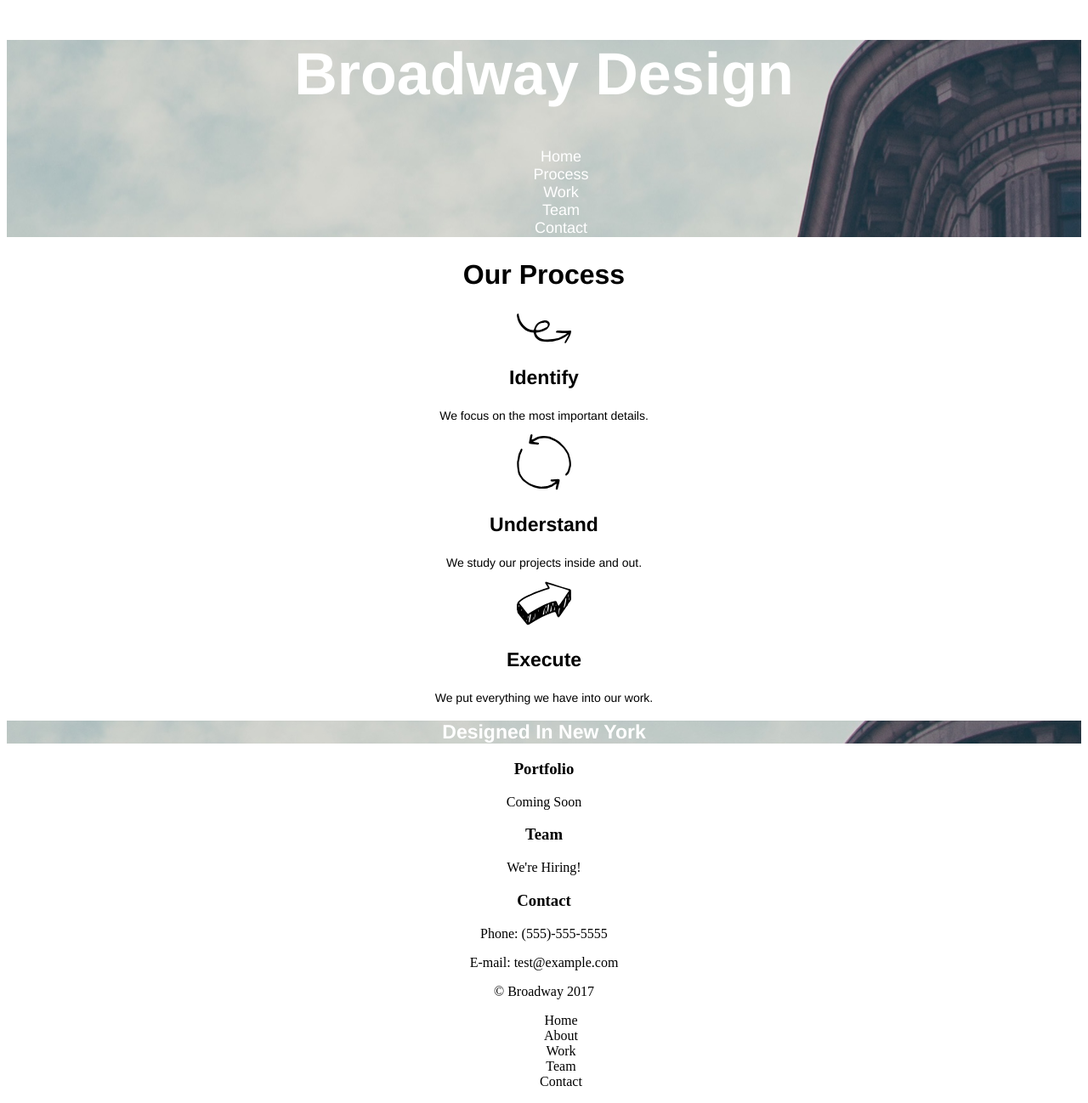
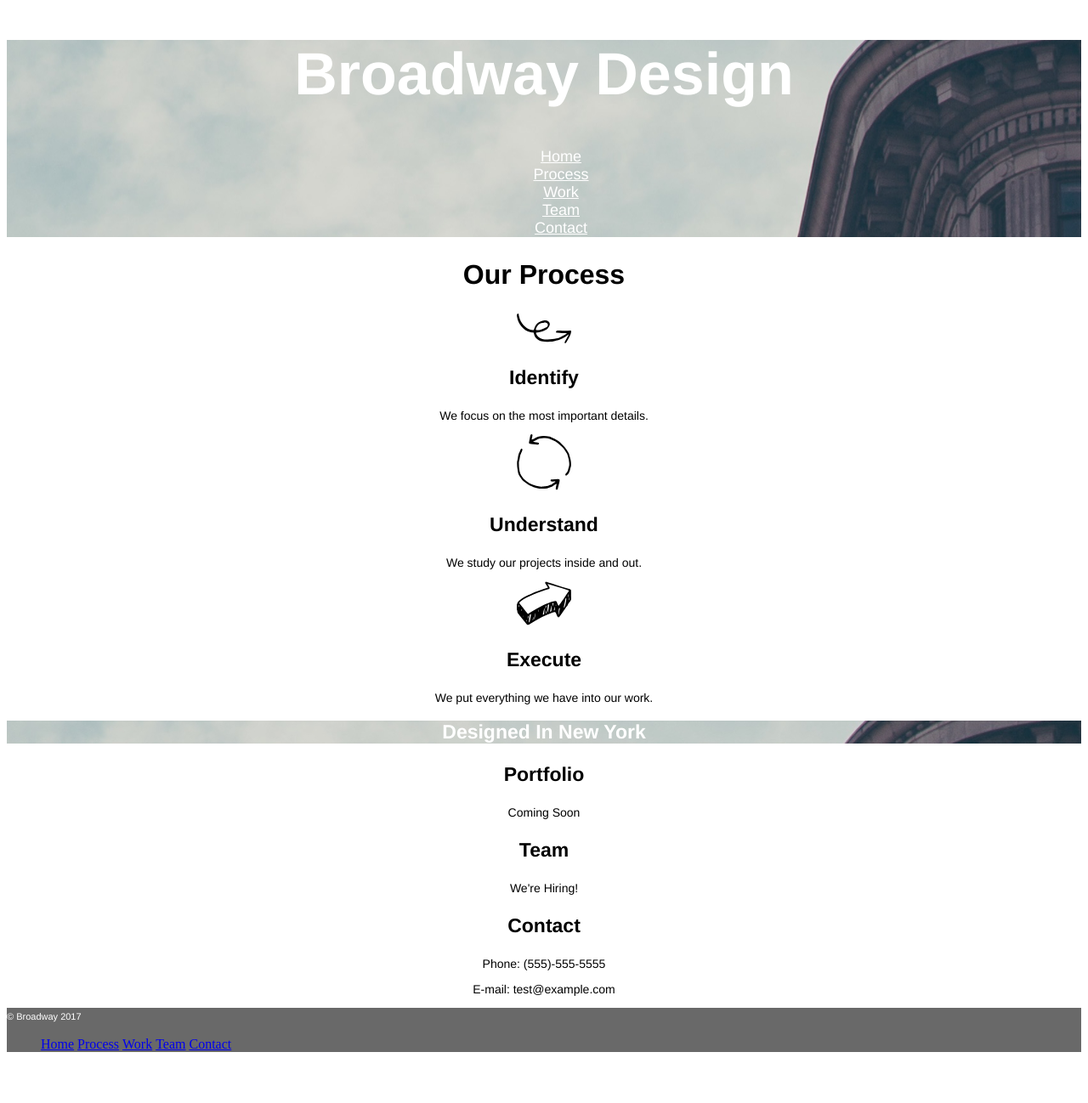
Before and after one commit to cindlin/broadway, a plain HTML site: page index.html in a window 1280 px wide. Shown: the whole page at 85% size. After the commit the page ends 1254 px from the top, so only its background shows below. Drawn offline with Linux system fonts and the light colour scheme.

Commit message:
adding finishing touches and comments

```diff
--- a/index.html
+++ b/index.html
@@ -1,3 +1,5 @@
+<!--This is a project for Codecademy. Project Broadway calls for a design of a webpage -->
+
 <!DOCTYPE html>
 <html>
 <head>
@@ -5,20 +7,22 @@
 <title> Broadway Design </title>
 </head>
 
+<!--Creating div for each section of the page starting with Header and a menu ul for the page-->
 <body>
 <div id="header">
 <h1> Broadway Design </h1>
 <ul>
-<li>Home</li>
-<li>Process</li>
-<li>Work</li>
-<li>Team</li>
-<li>Contact</li>
+<li><a href="#">Home</a></li>
+<li><a href="#process">Process</a></li>
+<li><a href="#work">Work</a></li>
+<li><a href="team">Team</a></li>
+<li><a href="contact">Contact</a></li>
 </ul>
 </div>
 
-<div id="process">
-<h2> Our Process </h2>
+<!-- for the first block of text I put it in a div class textblock -->
+<div class="textblock">
+<h2 id="process"> Our Process </h2>
 <img src="./resources/images/identify.svg">
 <h3> Identify </h3>
 <p> We focus on the most important details.</p>
@@ -30,24 +34,30 @@
 <p> We put everything we have into our work. </p>
 </div>
 
-<div id="about">
-<h2> Designed In New York </h2>
-<h3> Portfolio </h3>
+<!-- The second textblock containing more information -->
+
+<div class="textblock">
+<h2 id="secondh2"> Designed In New York </h2>
+<h3 id="work"> Portfolio </h3>
 <p> Coming Soon </p>
-<h3> Team </h3>
+<h3 id="team"> Team </h3>
 <p> We're Hiring! </p>
-<h3> Contact </h3>
+<h3 id="contact"> Contact </h3>
 <p> Phone: (555)-555-5555 </p>
 <p> E-mail: test@example.com </p>
 
 </body>
-<footer> &copy; Broadway 2017
+
+<!-- In the footer I included the copywrights as well as another menu for links -->
+<footer>
+<div><p id="copyright"> &copy; Broadway 2017 </p>
 <ul>
- <li> Home </li>
- <li> About </li>
- <li> Work </li>
- <li> Team </li>
- <li> Contact </li>
- </ul>
+<li><a href="#">Home</a></li>
+<li><a href="#process">Process</a></li>
+<li><a href="#work">Work</a></li>
+<li><a href="team">Team</a></li>
+<li><a href="contact">Contact</a></li>
+</ul>
+ <div>
  </footer>
 </html>
--- a/resources/css/style.css
+++ b/resources/css/style.css
@@ -1,20 +1,23 @@
-div #process, div #about {
+/* each div textblock background will be white */
+div #textblock {
 	background-color: white;
 }
-
+/* center all contents */
 body {
 	text-align: center;
 }
-
-li {
+/* List style no bulletpoints */
+ul li {
 	list-style-type: none;
+	color: white;
 }
-
+/* adding a background image to the header */
 #header {
 	background-image: url(../images/flatiron.png);
 }
 
-#header ul {
+/* Changing color of list and links within the list */
+#header li a {
 	font-family: helvetica;
 	font-size: 18px;
 	color: white;
@@ -27,25 +30,47 @@ li {
 	color: white;
 }
 
-#process h2 {
+/* styles for the textblocks */
+.textblock p {
+font-family: Helvetica;
+font-size: 14px;
+}
+
+.textblock h3 {
+	font-family: Helvetica;
+	font-size: 23px;
+	font-weight: bold;
+}
+
+.textblock h2 {
 	font-family: helvetica;
 	font-size: 32px;
 	font-weight: bold;
 }
-#process h3 {
-	font-family: helvetica;
-	font-size: 23px;
-	font-weight: bold;
-}
-#process p {
-	font-family: helvetica;
-	font-size: 14px;
-}
 
-#about h2 {
+/* The header for the 2nd block of text has a different background and style */
+.textblock #secondh2 {
 	font-family: Helvetica;
 	font-size: 23px;
 	font-weight: bold;
 	color: white;
 	background-image: url(../images/flatiron.png);
 }
+
+/* styles for the footer containing a copyright and menu */
+
+footer {
+	background-color: dimgray;
+	text-align: left;
+}
+
+footer li {
+	display: inline;
+}
+
+footer #copyright {
+	font-family: Helvetica;
+	font-size: 11px;
+	color: white;
+	display: inline;
+}
```
